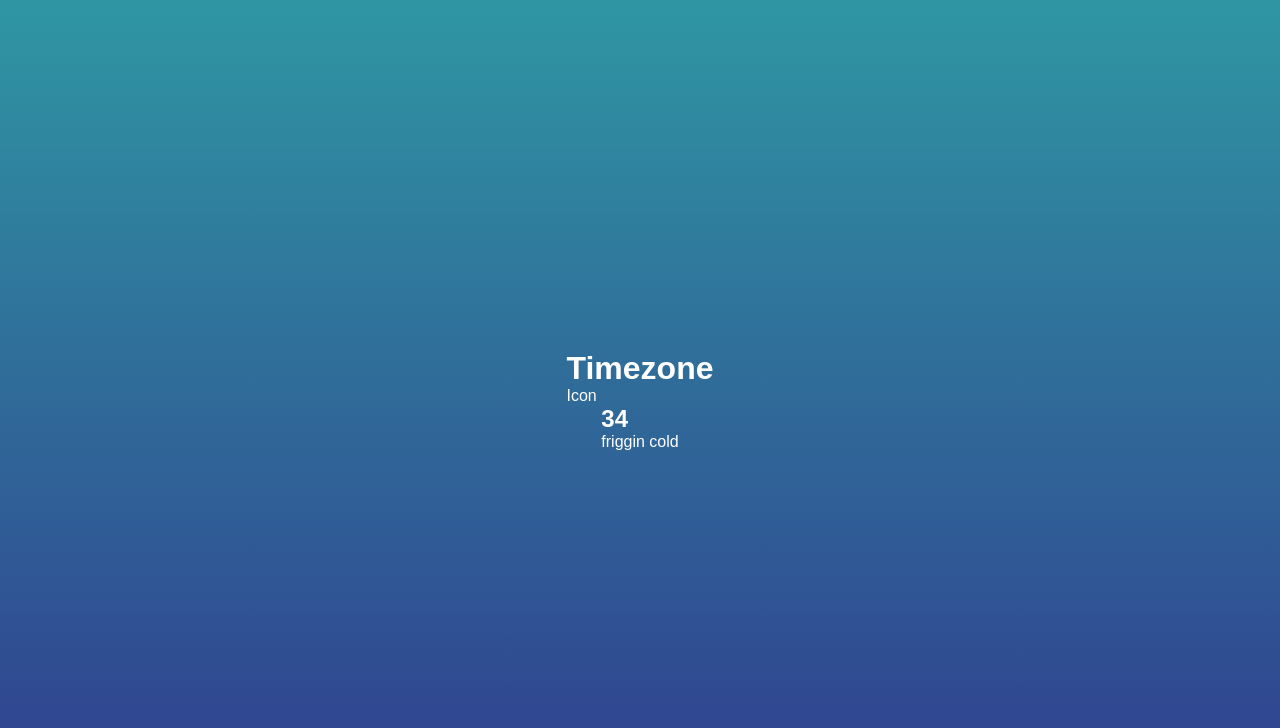
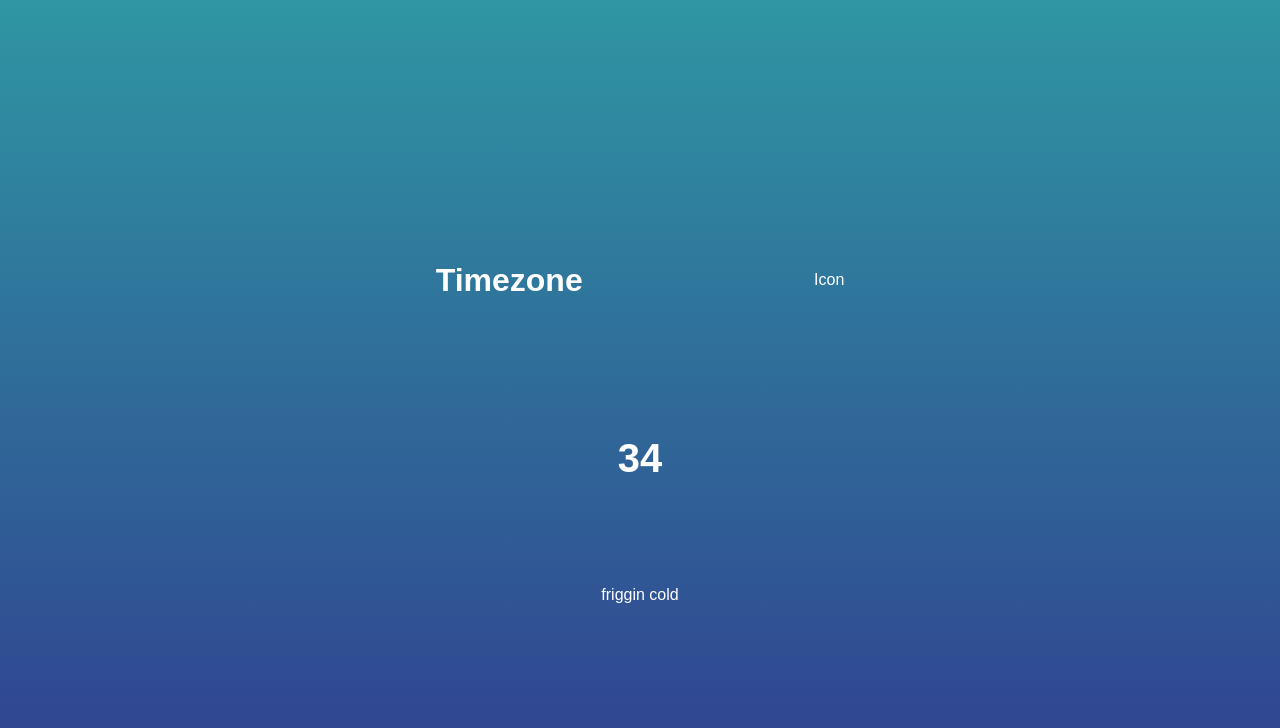
Before and after one commit to erikwesterberg/WeatherApp_VJS, a plain HTML site: page index.html in a window 1280 px wide. Drawn offline with Linux system fonts and the light colour scheme.

Commit message:
some more styling

```diff
--- a/index.html
+++ b/index.html
@@ -13,8 +13,11 @@
         <h1 class="location-timezone">Timezone</h1>
         <p>Icon</p>
     </div>
-   <div class="temparature">
-       <h2 class="degree">34</h2>
+   <div class="temperature">
+       <div class="degree-section">
+            <h2 class="temperature-degree">34</h2>
+            <span></span>
+       </div>
        <div class="temperature-description">friggin cold</div>
    </div>
     <script src="app.js"></script>
--- a/style.css
+++ b/style.css
@@ -14,3 +14,27 @@ body {
     font-family: sans-serif;
     color: white;
 }
+
+.location,
+.temperature {
+    height: 30vh;
+    width: 50%;
+    display: flex;
+    justify-content: space-around;
+    align-items: center;
+}
+.temperature {
+    flex-direction: column
+}
+.dedree-section {
+    display: flex;
+    align-items: center;
+    cursor: pointer;
+}
+.degree-section span {
+    margin: 10px;
+    font-size: 30px;
+}
+.degree-section h2 {
+    font-size: 40px;
+}
```
